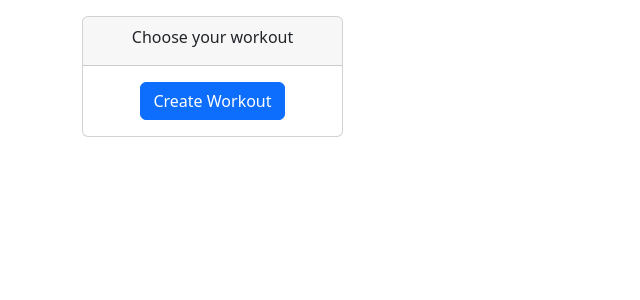
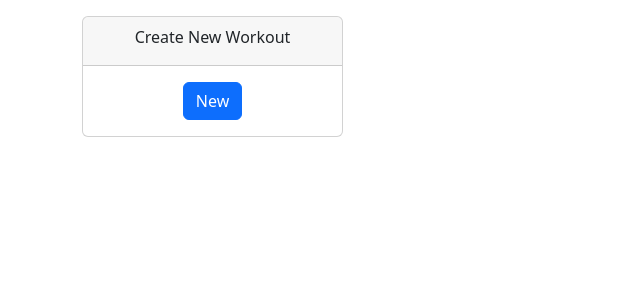
Before and after one commit to David-Ogden-III/first_react_project, a React (Create React App) app: page / in a window 1280 px wide. Shown: the top 300 px of the page, without its empty margins (0-640 px from the left). Built offline with nearby package versions, Linux system fonts and the light colour scheme.

Commit message:
Working Basic Modal

```diff
--- a/src/components/newWorkoutCard.js
+++ b/src/components/newWorkoutCard.js
@@ -1,4 +1,5 @@
-import { Row, Col, CardHeader, Card, CardBody, CardTitle, CardText, Button } from 'reactstrap';
+import { Row, Col, CardHeader, Card, CardBody, CardTitle } from 'reactstrap';
+import NewWorkoutModal from './newWorkoutModal';
 
 const NewWorkoutCard = () => {
     return (
@@ -7,11 +8,11 @@ const NewWorkoutCard = () => {
                     <Card>
                         <CardHeader>
                             <CardTitle className='text-center'>
-                                Choose your workout
+                                Create New Workout
                             </CardTitle>
                         </CardHeader>
                         <CardBody className='mx-auto'>
-                            <Button color='primary'>Create Workout</Button>
+                            <NewWorkoutModal />
                         </CardBody>
                     </Card>
                 </Col>
--- /dev/null
+++ b/src/components/newWorkoutModal.js
@@ -0,0 +1,31 @@
+import { useState } from 'react';
+import { Button, Modal, ModalHeader, ModalBody, ModalFooter } from 'reactstrap';
+
+const NewWorkoutModal = (args) => {
+    const [modal, setModal] = useState(false);
+
+    const toggle = () => setModal(!modal);
+
+    return (
+        <div>
+            <Button color="primary" onClick={toggle}>
+                New
+            </Button>
+            <Modal isOpen={modal} toggle={toggle} {...args}>
+                <ModalHeader toggle={toggle}>Choose your focus</ModalHeader>
+                <ModalBody>
+                    Insert Form Here <br />
+                    Focus: Legs <br />
+                    Date: 04/29/23
+                </ModalBody>
+                <ModalFooter>
+                    <Button color="primary" onClick={toggle}>
+                        Add
+                    </Button>
+                </ModalFooter>
+            </Modal>
+        </div>
+    );
+};
+
+export default NewWorkoutModal;
```
